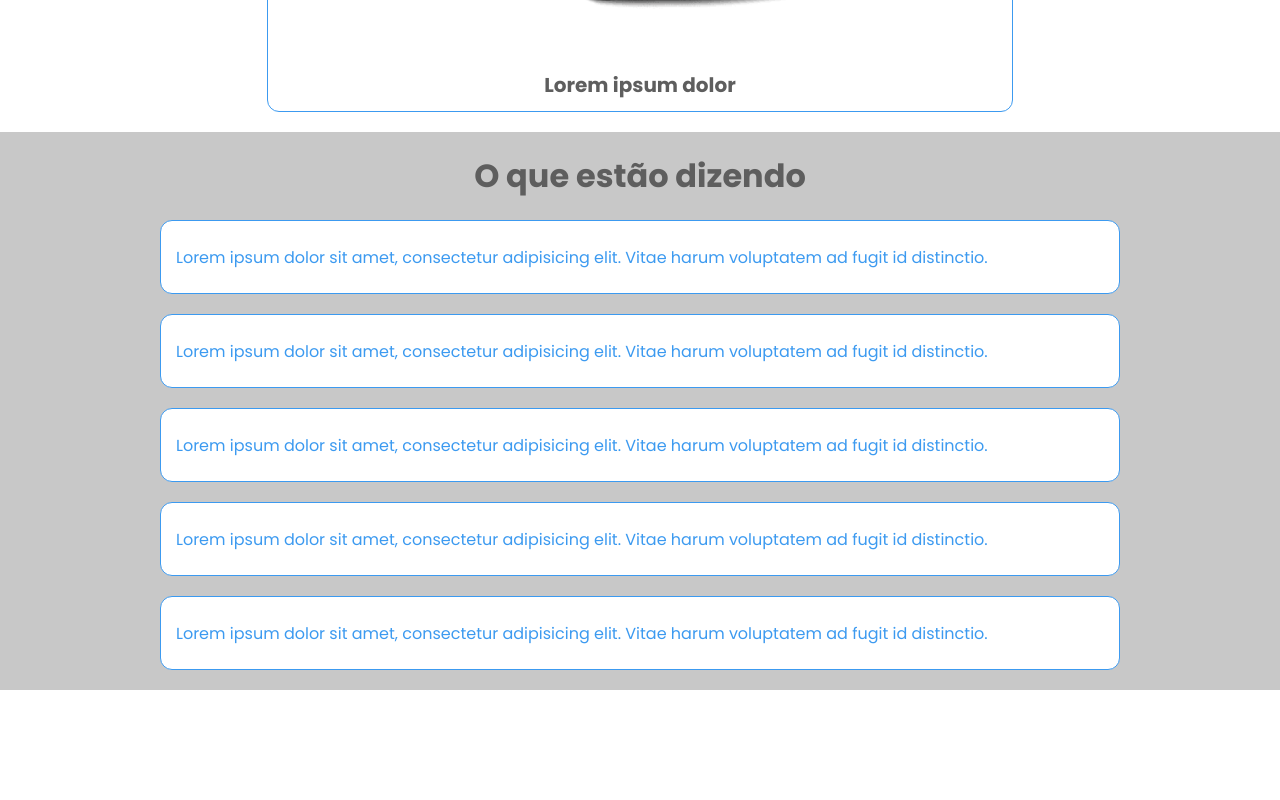
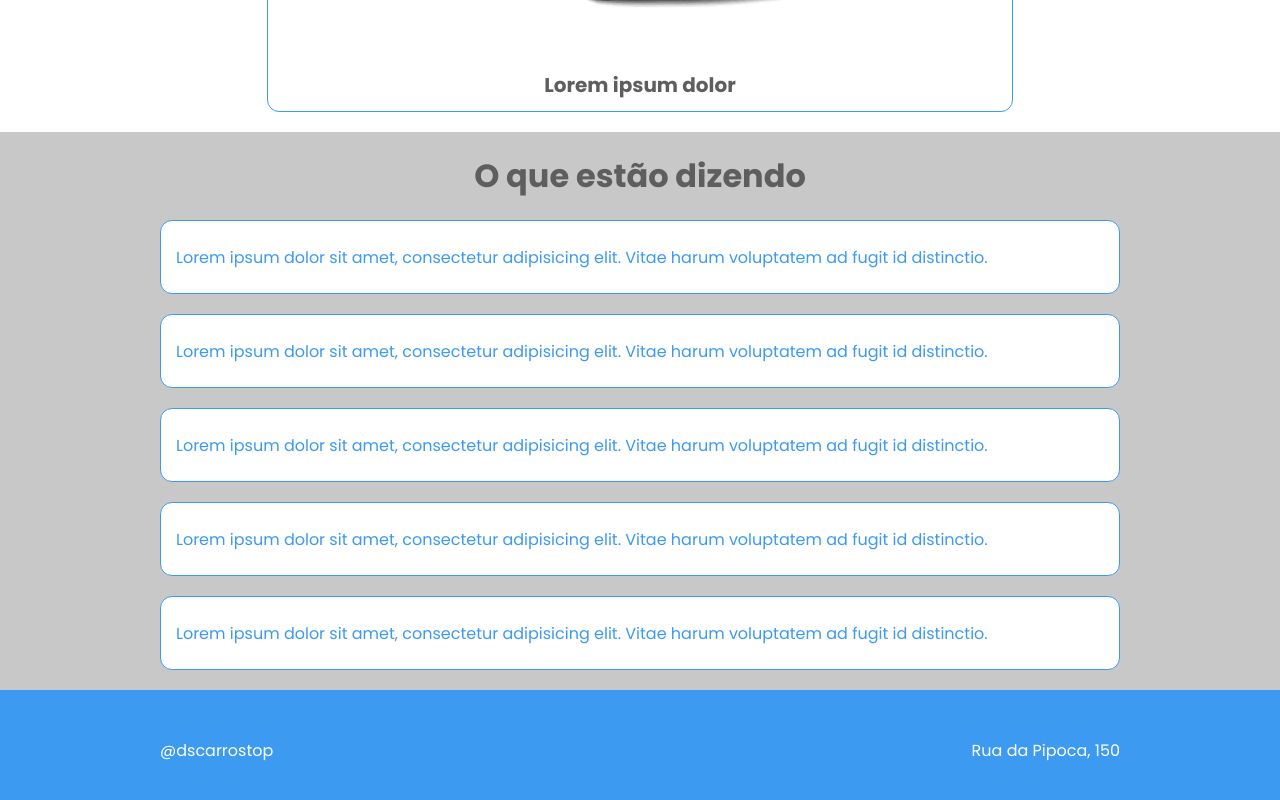
Before and after one commit to solucaoerp/dscarros-top, a React (Vite) app: page / in a window 1280 px wide. Shown: the part 770-1570 px from the top of the page. Before the commit the page ends 1460 px from the top, so only its background shows below. Built offline with nearby package versions, Linux system fonts and the light colour scheme; the HTML template or start-up script is replaced by a standard one.

Commit message:
Home and Footer Components

```diff
--- a/src/App.tsx
+++ b/src/App.tsx
@@ -1,22 +1,9 @@
-import CarCard from "./components/CarCard";
-import CommentCard from "./components/CommentCard";
-import Header from "./components/Header";
-import TitleCard from "./components/TitleCard";
-import TitleComment from "./components/TitleComment";
+import Home from "./routes/Home";
 
 export default function App() {
   return (
     <>
-      <Header />
-      <TitleCard />
-      <CarCard />
-      <CarCard />
-      <TitleComment />
-      <CommentCard />
-      <CommentCard />
-      <CommentCard />
-      <CommentCard />
-      <CommentCard />
+      <Home />
     </>
-  )
+  );
 }
--- a/src/components/Footer/index.tsx
+++ b/src/components/Footer/index.tsx
@@ -0,0 +1,12 @@
+import './styles.css';
+
+export default function Footer() {
+    return (
+        <div className="footer-container">
+            <footer className="car-footer">
+                <p className="footer-text footer-text-left">@dscarrostop</p>
+                <p className="footer-text footer-text-right">Rua da Pipoca, 150</p>
+            </footer>
+        </div>
+    );
+}
--- a/src/components/Footer/styles.css
+++ b/src/components/Footer/styles.css
@@ -0,0 +1,40 @@
+.footer-container {
+    display: flex;
+    justify-content: center;
+    align-items: center;
+    background-color: var(--car-bg-color-footer);
+}
+
+.car-footer {
+    bottom: 0;
+    width: 100%;
+    height: 120px;
+    background-color: var(--car-bg-color-footer);
+    display: flex;
+    flex-direction: column;
+    align-items: center;
+    justify-content: center;
+    max-width: 960px;
+}
+
+.footer-text {
+    font-size: 16px;
+    color: var(--car-font-color-footer);
+    margin: 5px 0;
+}
+
+/* Estilos para telas maiores que 576px */
+@media (min-width: 576px) {
+    .car-footer {
+        flex-direction: row;
+        justify-content: space-between;
+    }
+
+    .footer-text-left {
+        text-align: left;
+    }
+
+    .footer-text-right {
+        text-align: right;
+    }
+}
--- a/src/index.css
+++ b/src/index.css
@@ -7,6 +7,7 @@
     --car-bg-color-header: #3C9AF0;
     --car-bg-color-comments: #C8C8C8;
     --car-bg-color-card-comment: #fff;
+    --car-bg-color-footer: #3C9AF0;
 
     --car-border-color-cards: #3C9AF0;
     --car-border-color-comments: #3C9AF0;
--- a/src/routes/Home/index.tsx
+++ b/src/routes/Home/index.tsx
@@ -0,0 +1,24 @@
+import CarCard from "../../components/CarCard";
+import CommentCard from "../../components/CommentCard";
+import Footer from "../../components/Footer";
+import Header from "../../components/Header";
+import TitleCard from "../../components/TitleCard";
+import TitleComment from "../../components/TitleComment";
+
+export default function Home() {
+    return (
+        <>
+            <Header />
+            <TitleCard />
+            <CarCard />
+            <CarCard />
+            <TitleComment />
+            <CommentCard />
+            <CommentCard />
+            <CommentCard />
+            <CommentCard />
+            <CommentCard />
+            <Footer />
+        </>
+    );
+}
```
Also changed, not shown: src/routes/Home/styles.css (deleted).
